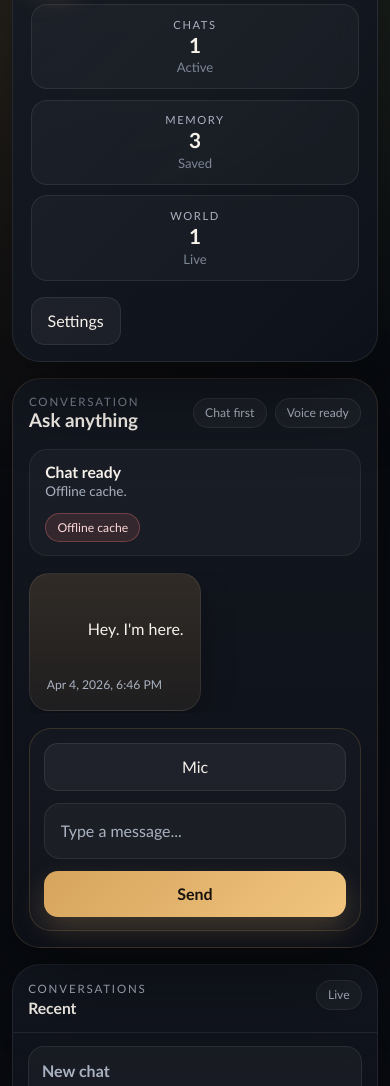
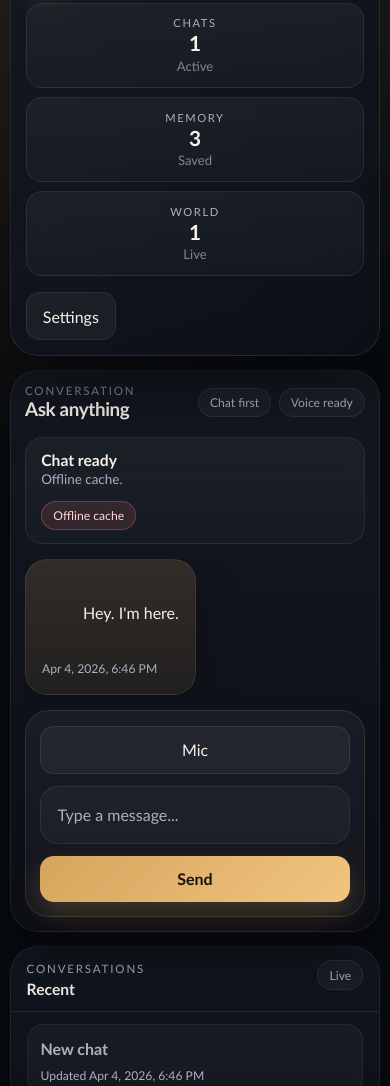
Before and after one commit to silasmukabwa254-ux/AI-Project-2026, a website: page client/index.html in a window 390 px wide. Shown: the part 108-1194 px from the top of the page. Drawn offline with Linux system fonts and the light colour scheme; no server answers.

Commit message:
Polish Elyra app styling

```diff
--- a/client/style.css
+++ b/client/style.css
@@ -1144,3 +1144,230 @@ details.panel[open] > .panel-summary {
     max-width: 100%;
   }
 }
+
+/* Elyra polish pass */
+.app-shell {
+  width: min(100%, 1720px);
+}
+
+.app-header {
+  padding: 0.95rem 1rem;
+  border-color: rgba(255, 255, 255, 0.09);
+  background: linear-gradient(135deg, rgba(19, 24, 33, 0.98), rgba(12, 16, 23, 0.92));
+}
+
+.brand-mark {
+  border: 1px solid rgba(255, 255, 255, 0.08);
+}
+
+.header-metrics {
+  gap: 0.55rem;
+}
+
+.metric-tile {
+  background: linear-gradient(180deg, rgba(255, 255, 255, 0.05), rgba(255, 255, 255, 0.03));
+  border-color: rgba(255, 255, 255, 0.08);
+  backdrop-filter: blur(12px);
+}
+
+.workspace--assistant {
+  gap: 0.85rem;
+  grid-template-columns: minmax(248px, 276px) minmax(0, 1fr) minmax(252px, 292px);
+}
+
+.rail--left,
+.rail--right {
+  top: calc(clamp(0.75rem, 1.5vw, 1rem) + 6.55rem);
+  max-height: calc(100vh - 8.1rem);
+}
+
+.panel,
+.conversation-surface {
+  border-color: rgba(255, 255, 255, 0.07);
+  box-shadow: 0 24px 70px rgba(0, 0, 0, 0.4);
+}
+
+.panel {
+  background: linear-gradient(180deg, rgba(20, 24, 33, 0.92), rgba(14, 17, 24, 0.96));
+}
+
+.conversation-surface {
+  min-height: calc(100vh - 10.4rem);
+  gap: 0.85rem;
+}
+
+.conversation-head h2 {
+  font-size: 1.18rem;
+  letter-spacing: -0.02em;
+}
+
+.conversation-badges {
+  gap: 0.45rem;
+}
+
+.assistant-statusbar {
+  border-color: rgba(255, 255, 255, 0.07);
+  background: linear-gradient(180deg, rgba(255, 255, 255, 0.045), rgba(255, 255, 255, 0.025));
+}
+
+.messages {
+  gap: 0.9rem;
+  padding: 0.05rem 0 0.1rem;
+}
+
+.message {
+  max-width: min(70%, 700px);
+  padding: 0.95rem 1rem;
+  border-color: rgba(255, 255, 255, 0.08);
+  border-radius: 22px;
+  box-shadow: 0 18px 44px rgba(0, 0, 0, 0.24);
+  transition: transform 140ms ease, border-color 140ms ease, box-shadow 140ms ease;
+}
+
+.message:hover,
+.item:hover {
+  transform: translateY(-1px);
+}
+
+.message--assistant {
+  background: linear-gradient(180deg, rgba(214, 164, 93, 0.17), rgba(214, 164, 93, 0.09));
+}
+
+.message--user {
+  background: linear-gradient(180deg, rgba(255, 255, 255, 0.065), rgba(255, 255, 255, 0.04));
+}
+
+.composer {
+  padding: 0.9rem;
+  border-radius: 24px;
+  border-color: rgba(214, 164, 93, 0.16);
+  background: linear-gradient(180deg, rgba(255, 255, 255, 0.045), rgba(255, 255, 255, 0.025));
+  box-shadow: 0 18px 38px rgba(0, 0, 0, 0.2);
+}
+
+.composer input {
+  min-height: 58px;
+  border-radius: 18px;
+}
+
+.ghost-button,
+.icon-button,
+.primary-button,
+.panel-chip,
+.status-chip {
+  transition:
+    transform 140ms ease,
+    border-color 140ms ease,
+    background 140ms ease,
+    box-shadow 140ms ease,
+    opacity 140ms ease;
+}
+
+.ghost-button:hover,
+.icon-button:hover,
+.primary-button:hover,
+.panel-chip:hover,
+.status-chip:hover {
+  transform: translateY(-1px);
+}
+
+.rail .panel-summary {
+  padding: 0.85rem 0.95rem;
+}
+
+.rail .panel-content {
+  padding: 0.75rem 0.95rem 0.9rem;
+}
+
+.item {
+  border-color: rgba(255, 255, 255, 0.06);
+  background: rgba(255, 255, 255, 0.035);
+  transition: transform 140ms ease, border-color 140ms ease, background 140ms ease;
+}
+
+.item--assistant {
+  background: rgba(214, 164, 93, 0.11);
+}
+
+.item--world,
+.item--timeline {
+  background: rgba(241, 197, 127, 0.1);
+}
+
+@media (max-width: 1320px) {
+  .workspace--assistant {
+    grid-template-columns: minmax(238px, 272px) minmax(0, 1fr);
+    grid-template-areas:
+      "left chat"
+      "right right";
+  }
+
+  .rail--right {
+    position: static;
+    max-height: none;
+    overflow: visible;
+    padding-right: 0;
+  }
+}
+
+@media (max-width: 980px) {
+  .workspace--assistant {
+    grid-template-columns: 1fr;
+    grid-template-areas:
+      "chat"
+      "left"
+      "right";
+  }
+
+  .rail--left,
+  .rail--right {
+    position: static;
+    max-height: none;
+    overflow: visible;
+    padding-right: 0;
+  }
+
+  .conversation-surface {
+    min-height: auto;
+  }
+
+  .assistant-statusbar {
+    align-items: flex-start;
+    flex-direction: column;
+  }
+
+  .conversation-badges {
+    justify-content: flex-start;
+  }
+
+  .message {
+    max-width: 100%;
+  }
+}
+
+@media (max-width: 720px) {
+  .app-shell {
+    padding: 0.65rem;
+  }
+
+  .app-header {
+    padding: 0.9rem;
+  }
+
+  .header-metrics {
+    grid-template-columns: 1fr;
+  }
+
+  .conversation-surface {
+    padding: 0.85rem;
+  }
+
+  .composer {
+    grid-template-columns: 1fr;
+  }
+
+  .icon-button,
+  .primary-button {
+    width: 100%;
+  }
+}
```
